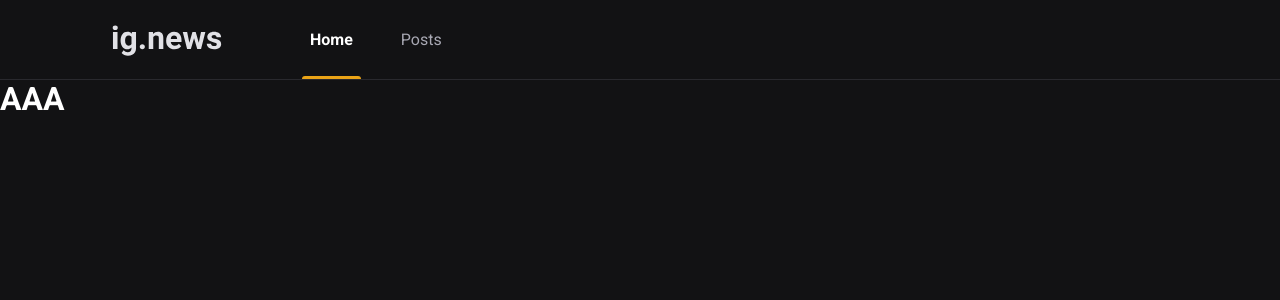
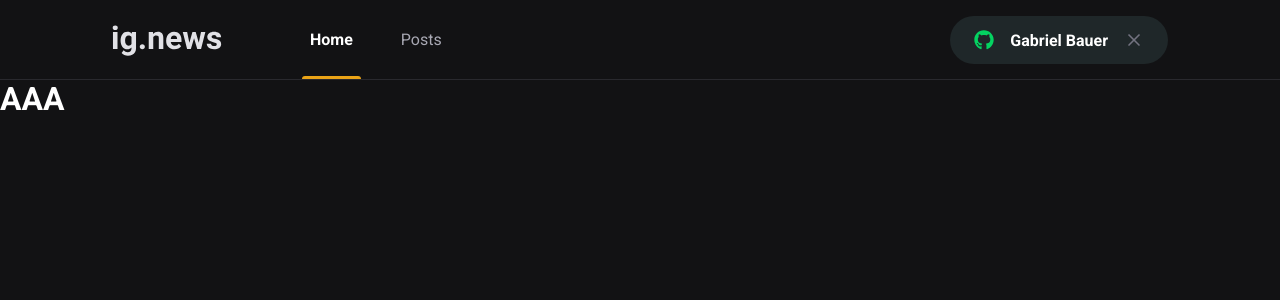
Before and after one commit to gabrielvbauer/ignews, a Next.js app: page / in a window 1280 px wide. Shown: the top 300 px of the page. Built offline with nearby package versions, Linux system fonts and the light colour scheme.

Commit message:
feat: signInButton component

```diff
--- a/package.json
+++ b/package.json
@@ -12,6 +12,7 @@
     "next": "12.2.5",
     "react": "18.2.0",
     "react-dom": "18.2.0",
+    "react-icons": "^4.4.0",
     "sass": "^1.54.5"
   },
   "devDependencies": {
--- a/src/components/Header/index.tsx
+++ b/src/components/Header/index.tsx
@@ -1,3 +1,4 @@
+import { SignInButton } from '../SignInButton';
 import styles from './styles.module.scss';
 
 export function Header() {
@@ -9,6 +10,7 @@
           <a className={styles.active} href="">Home</a>
           <a href="">Posts</a>
         </nav>
+        <SignInButton />
       </div>
     </header>
   );
--- a/src/components/Header/styles.module.scss
+++ b/src/components/Header/styles.module.scss
@@ -51,4 +51,8 @@
       }
     }
   }
+
+  button {
+    margin-left: auto;
+  }
 }
--- /dev/null
+++ b/src/components/SignInButton/index.tsx
@@ -0,0 +1,27 @@
+import { FaGithub } from 'react-icons/fa';
+import { FiX } from 'react-icons/fi';
+
+import styles from './styles.module.scss';
+
+export function SignInButton() {
+  const isUserLoggedIn = true;
+
+  return isUserLoggedIn ? (
+    <button
+      className={styles.signInButton}
+      type="button"
+    >
+      <FaGithub color='#04d361' />
+      Gabriel Bauer
+      <FiX color='#737380' className={styles.closeIcon} />
+    </button>
+  ) : (
+    <button
+      className={styles.signInButton}
+      type="button"
+    >
+      <FaGithub color='#eba417' />
+      Sign in with Github
+    </button>
+  )
+}
--- /dev/null
+++ b/src/components/SignInButton/styles.module.scss
@@ -0,0 +1,33 @@
+.signInButton {
+  height: 3rem;
+  border-radius: 3rem;
+  background: var(--gray-850);
+  border: 0;
+  padding: 0 1.5rem;
+
+  display: flex;
+  align-items: center;
+  justify-content: center;
+
+  color: var(--white);
+  font-weight: bold;
+
+  svg {
+    width: 20px;
+    height: 20px;
+  }
+
+  svg:first-child {
+    margin-right: 1rem;
+  }
+
+  svg.closeIcon {
+    margin-left: 1rem;
+  }
+
+  transition: filter 0.2s;
+
+  &:hover {
+    filter: brightness(0.8);
+  }
+}
--- a/src/styles/global.scss
+++ b/src/styles/global.scss
@@ -10,6 +10,7 @@
   --gray-100: #E1E1E6;
   --gray-300: #A8A8B3;
   --gray-800: #29292E;
+  --gray-850: #1F2729;
   --gray-900: #121214;
 
   --cyan-500: #61DAFB;
```
Also changed, not shown: 1 other file (tests, documents, lock files or other folders).
